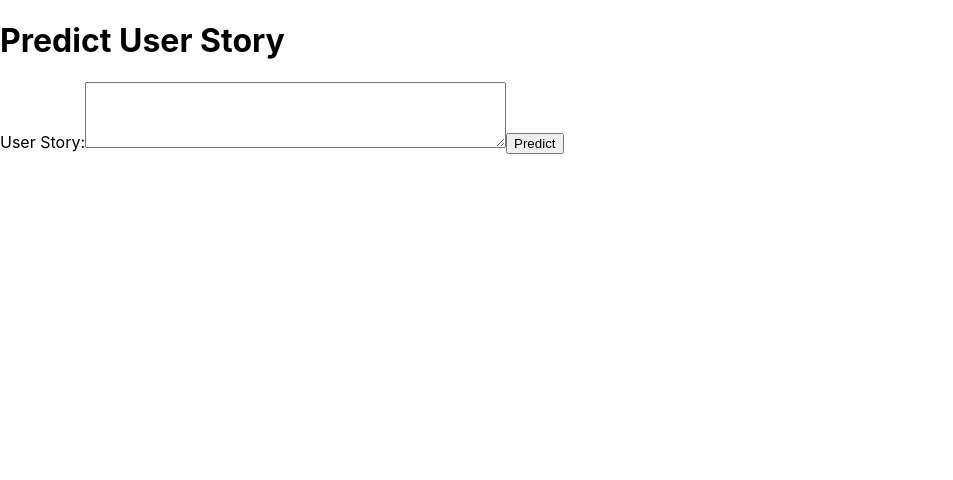
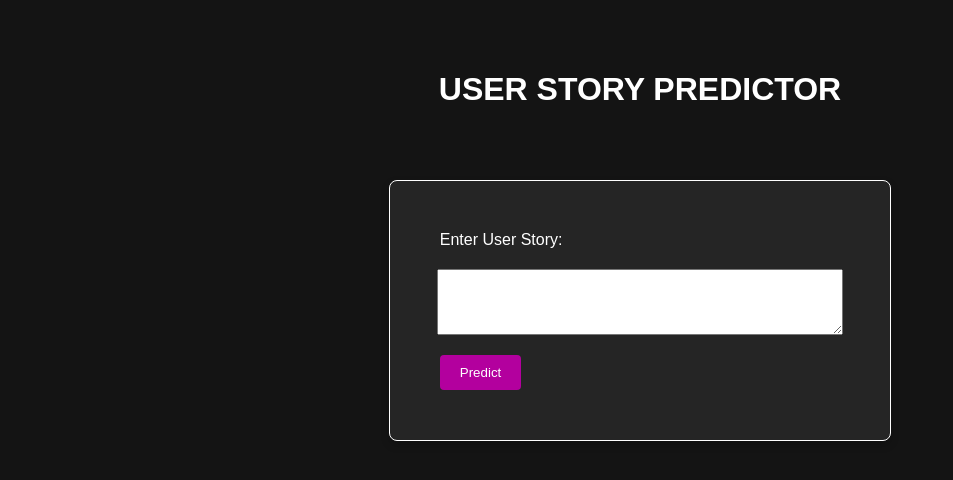
Before and after one commit to NelsonPalaganas07/RRSRM-tool, a React (Create React App) app in the folder frontend/: page / in a window 1280 px wide. Shown: the top 480 px of the page, without its empty margins (0-953 px from the left). Built offline with nearby package versions, Linux system fonts and the light colour scheme.

Commit message:
added some css styling

```diff
--- a/frontend/src/App.css
+++ /dev/null
@@ -1,38 +0,0 @@
-.App {
-  text-align: center;
-}
-
-.App-logo {
-  height: 40vmin;
-  pointer-events: none;
-}
-
-@media (prefers-reduced-motion: no-preference) {
-  .App-logo {
-    animation: App-logo-spin infinite 20s linear;
-  }
-}
-
-.App-header {
-  background-color: #282c34;
-  min-height: 100vh;
-  display: flex;
-  flex-direction: column;
-  align-items: center;
-  justify-content: center;
-  font-size: calc(10px + 2vmin);
-  color: white;
-}
-
-.App-link {
-  color: #61dafb;
-}
-
-@keyframes App-logo-spin {
-  from {
-    transform: rotate(0deg);
-  }
-  to {
-    transform: rotate(360deg);
-  }
-}
--- a/frontend/src/App.js
+++ b/frontend/src/components/App.js
@@ -1,5 +1,6 @@
 import React, { useState } from 'react';
 import axios from 'axios';
+import AppCSS from './App.module.css';
 
 const Predictor = () => {
   const [userStory, setUserStory] = useState('');
@@ -8,7 +9,7 @@ const Predictor = () => {
   const handleSubmit = async (e) => {
     e.preventDefault();
     try {
-      const response = await axios.post('/api/predict', {
+      const response = await axios.post('http://127.0.0.1:5000/predict', {
         user_story: userStory
       });
       setPrediction(response.data.prediction);
@@ -18,11 +19,14 @@ const Predictor = () => {
   };
 
   return (
-    <div>
-  <h1>Predict User Story</h1>
+<div>
+  <div className={AppCSS.title}>
+    <h1>USER STORY PREDICTOR</h1>
+  </div>
+  <div className={AppCSS.container}>
   <form onSubmit={handleSubmit}>
     <label>
-      User Story:
+      Enter User Story:
       <textarea
         value={userStory}
         onChange={(e) => setUserStory(e.target.value)}
@@ -33,6 +37,8 @@ const Predictor = () => {
     <button type="submit">Predict</button>
   </form>
   {prediction !== null && <div>Prediction: {prediction}</div>}
+  </div>
+
 </div>
   );
 };
--- /dev/null
+++ b/frontend/src/components/App.module.css
@@ -0,0 +1,58 @@
+body {
+    background-color: hsl(0, 0%, 8%);
+    margin: 0;
+    font-family: Arial, sans-serif;
+    display: flex;
+    justify-content: center;  /* Centers the container horizontally */
+    align-items: center;      /* Centers the container vertically */
+}
+
+.title {
+    text-align: center;
+    padding: 50px;
+    color: white;
+}
+
+.container {
+    background-color: rgb(37, 37, 37);
+    display: flex;
+    flex-direction: column;
+    padding: 50px;
+    color: white;
+    width: 400px;
+    box-shadow: 0 4px 8px rgba(0, 0, 0, 0.2);
+    border-radius: 8px;
+    border: 0.5px solid white;
+    gap: 20px;
+}
+
+label {
+    display: flex;
+    flex-direction: column;
+    gap: 20px;
+}
+
+form {
+    display: flex;
+    flex-direction: column;
+    gap: 20px;
+}
+
+textarea {
+    width: 100%;
+    align-self: center;
+}
+
+button {
+    align-self: flex-start;
+    padding: 10px 20px;
+    background-color: #b3009e;
+    color: white;
+    border: none;
+    border-radius: 4px;
+    cursor: pointer;
+}
+
+button:hover {
+    background-color: #78006a;
+}
--- a/frontend/src/index.js
+++ b/frontend/src/index.js
@@ -1,7 +1,7 @@
 import React from 'react';
 import ReactDOM from 'react-dom/client';
 import './index.css';
-import App from './App';
+import App from './components/App';
 import reportWebVitals from './reportWebVitals';
 
 const root = ReactDOM.createRoot(document.getElementById('root'));
```
